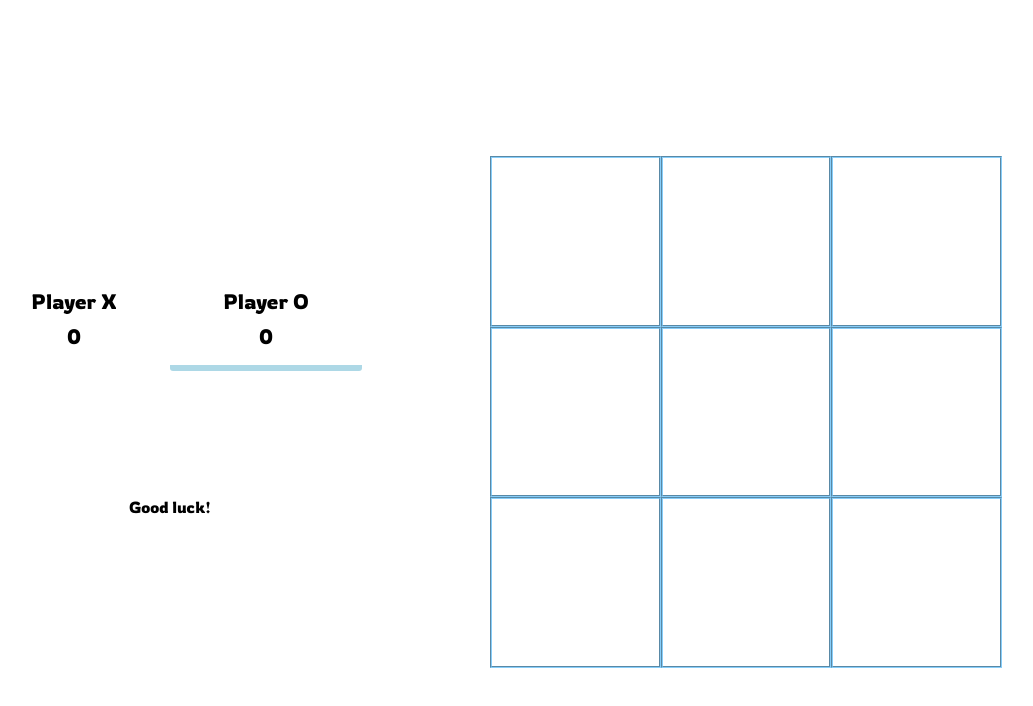
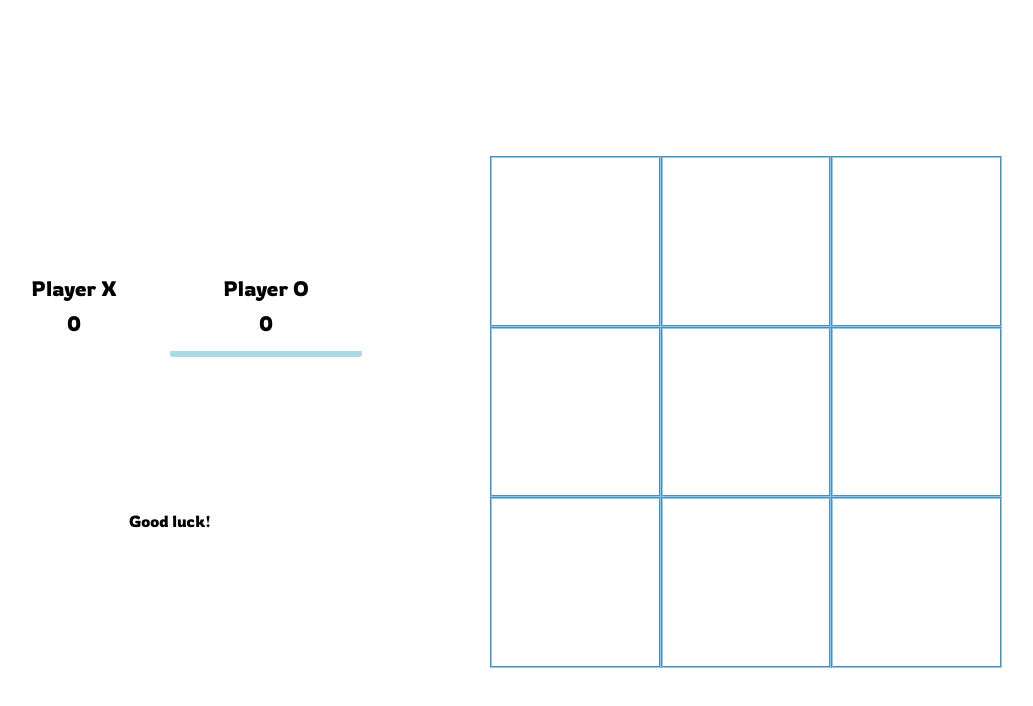
Before and after one commit to borowyalan/tic-tac-toe, a plain HTML site: page index.html in a window 1280 px wide. Shown: the whole page, without its empty margins (150-1183 px from the left). Drawn offline with Linux system fonts and the light colour scheme.

Commit message:
fix: add margin for balanced look

```diff
--- a/style.css
+++ b/style.css
@@ -51,6 +51,7 @@ body {
 
 #result {
 	height: 5vh;
+	margin-top: 2.5em;
 }
 
 #board {
```
